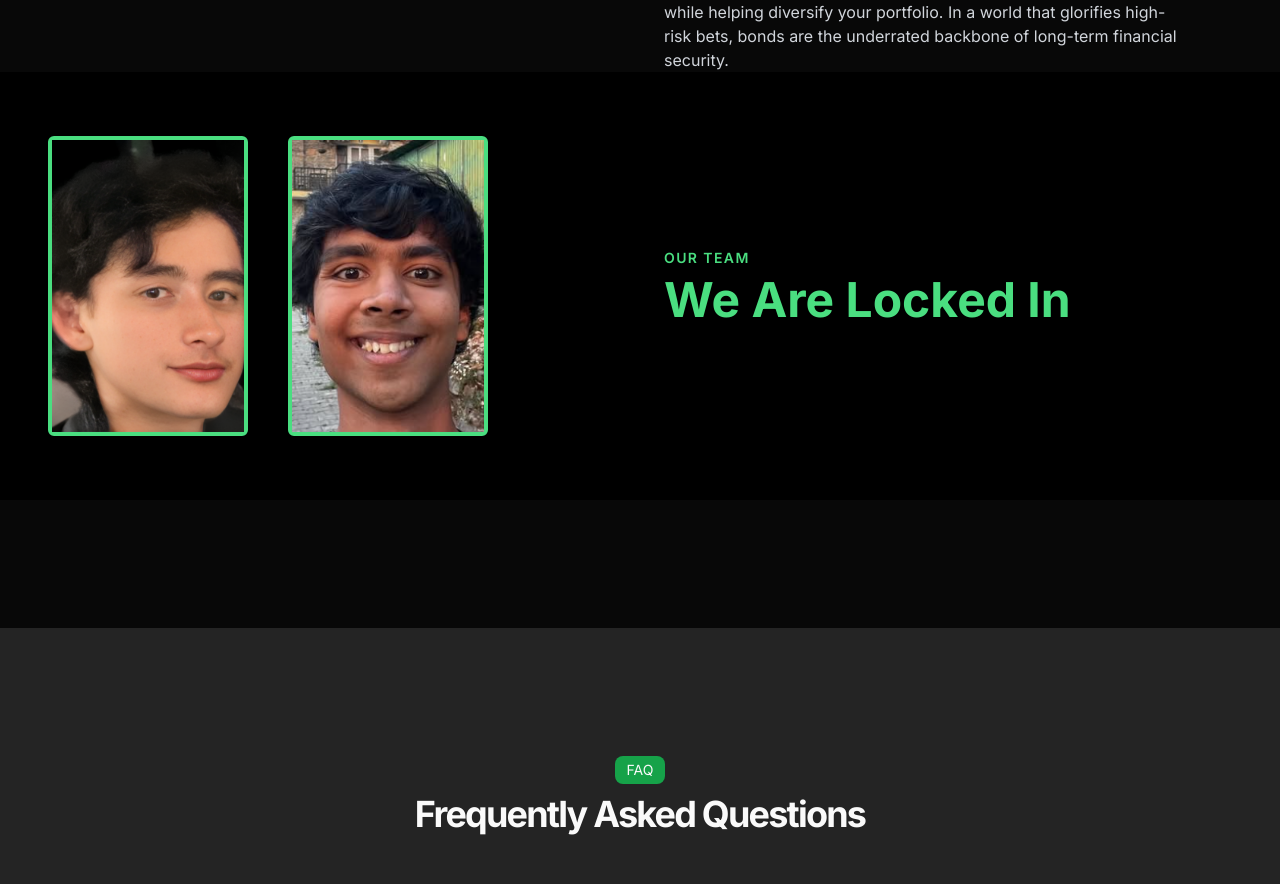
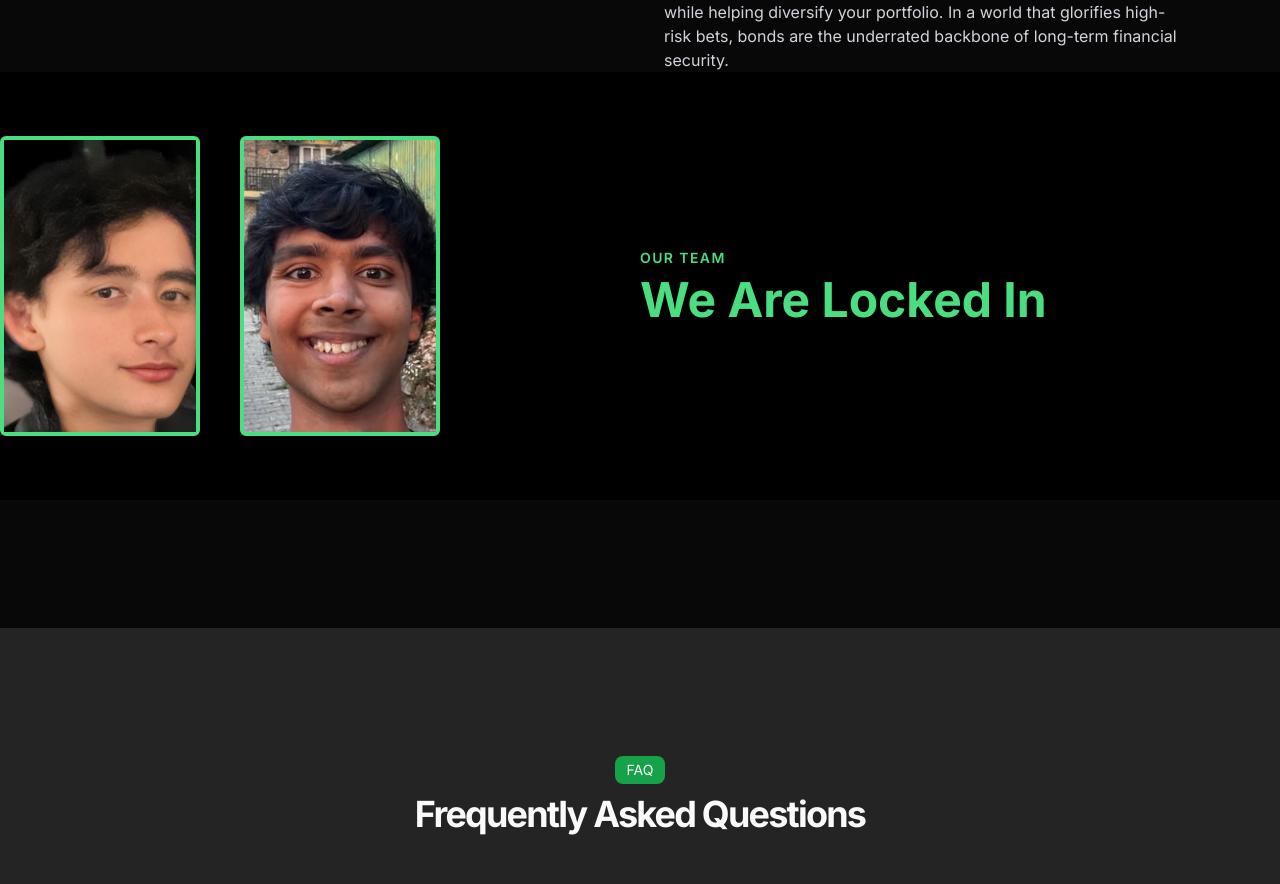
Before and after one commit to Xethdar/Test, a Next.js app: page / in a window 1280 px wide. Shown: the part 3261-4145 px from the top of the page. Built offline with nearby package versions, Linux system fonts and the light colour scheme.

Commit message:
style: align founders section and add team heading
Co-authored-by: null <174863862+Xethdar@users.noreply.github.com>

```diff
--- a/app/page.tsx
+++ b/app/page.tsx
@@ -384,7 +384,7 @@ export default function LandingPage() {
           </div>
           <section className="w-full py-16 bg-black text-white flex flex-col md:flex-row">
             {/* LEFT SIDE (founders) */}
-            <div className="w-full md:w-1/2 pl-12 pr-4 md:pl-12 md:pr-0 space-y-12">
+            <div className="w-full md:w-1/2 pl-50 pr-4 md:pl-50 md:pr-0 space-y-12">
               <div className={`flex ${isMobile ? "flex-col" : "flex-row"} gap-10 items-center md:items-start`}>
                 {/* Founder 1 */}
                 <div className="flex flex-col items-center md:items-start">
@@ -488,7 +488,7 @@ export default function LandingPage() {
 
             {/* RIGHT SIDE headline (desktop only) */}
             {!isMobile && (
-              <div className="w-1/2 hidden md:flex flex-col justify-center items-start pr-6 pl-6">
+              <div className="w-1/2 hidden md:flex flex-col justify-center items-start pr-6 pl-25">
                 <p className="text-green-400 text-sm font-semibold tracking-widest mb-2 uppercase">
                   Our Team
                 </p>
```
